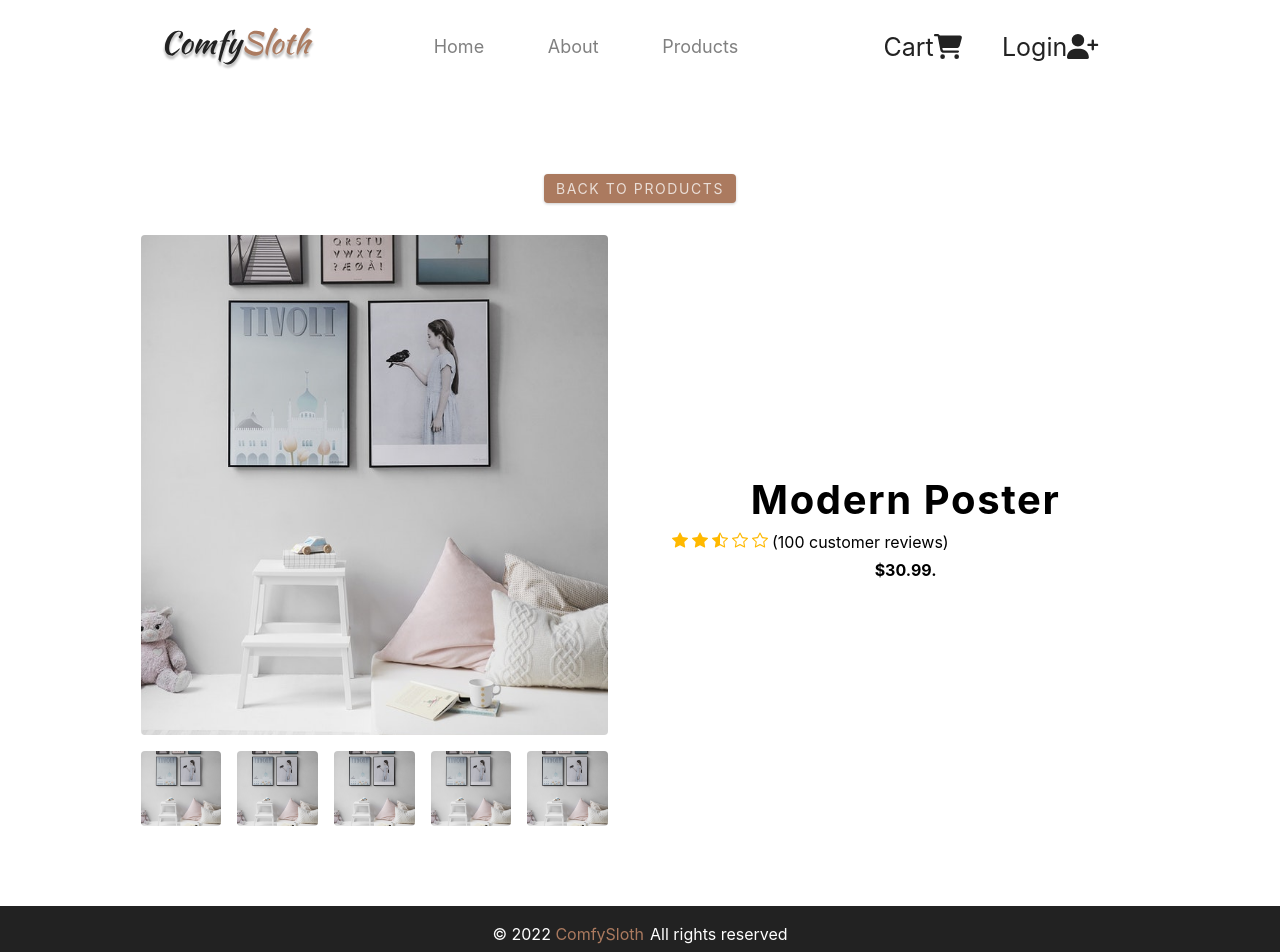
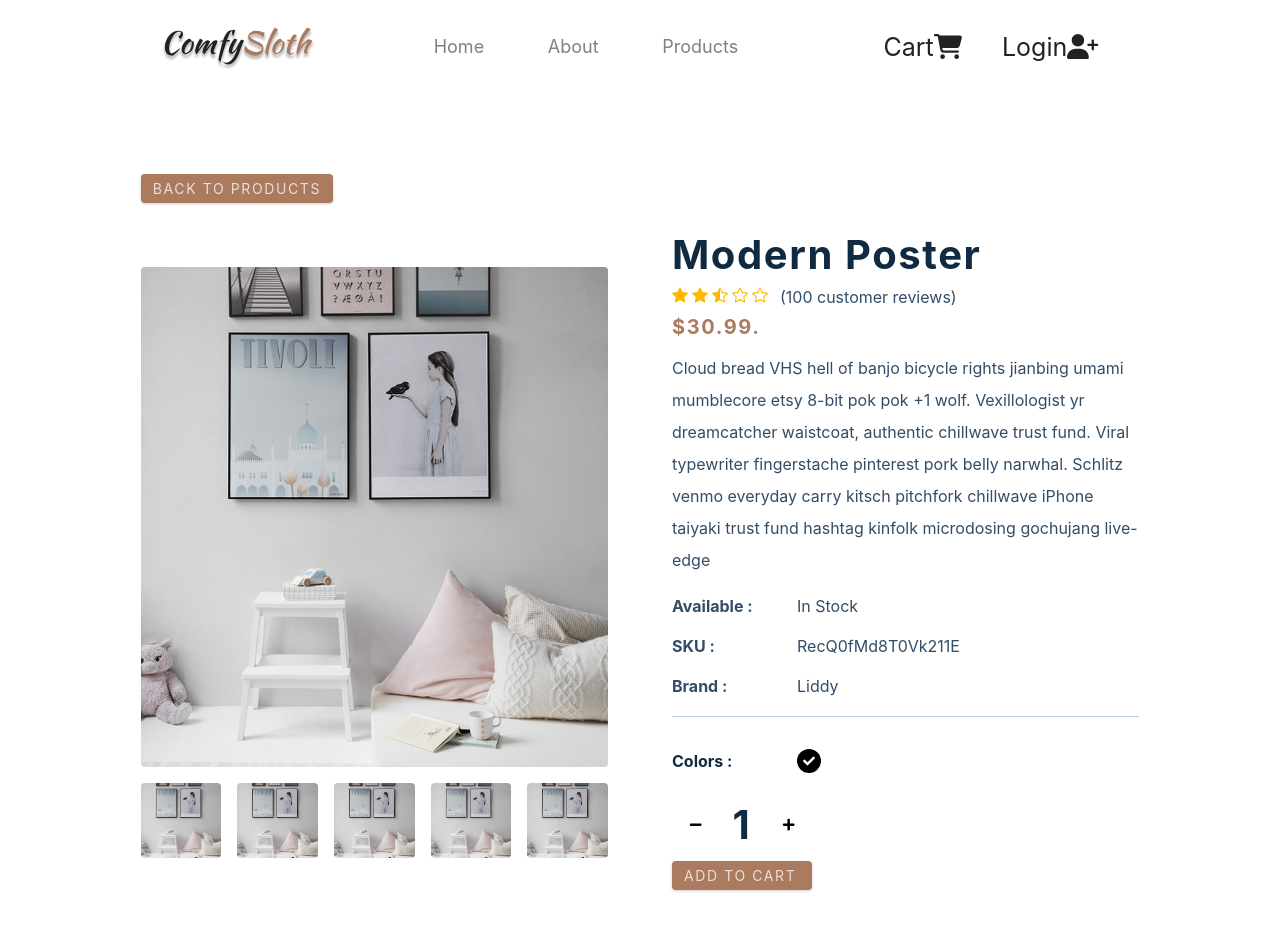
Before and after one commit to Lamie2/ComfySloth, a React (Create React App) app: page /productdetail in a window 1280 px wide. Shown: the top 952 px of the page. Built offline with nearby package versions, Linux system fonts and the light colour scheme; the HTML template or start-up script is replaced by a standard one.

Commit message:
ProductDetailUpdatedd

```diff
--- a/src/_variables.scss
+++ b/src/_variables.scss
@@ -10,3 +10,5 @@ $secondaryDark: #453227;
 $color-background-highlight: #eaded7;
 $alert-color: red;
 $dark-background: #222;
+$dark-gray:#324d67;
+$light-gray:#bcccdc;
--- a/src/pages/ProductDetail/ProductDetail.scss
+++ b/src/pages/ProductDetail/ProductDetail.scss
@@ -1,6 +1,9 @@
 
 @import '../../variables';
 
+main{
+    text-align: left;
+}
 .product-detail{
     padding: 5rem 0;
 
@@ -75,7 +78,7 @@
         h2{
             margin-bottom: 0.75rem;
             letter-spacing: 0.1rem;
-
+            color: $font-color;
 
         }
 
@@ -84,7 +87,7 @@
               align-items: center;
               margin-bottom: 0.5rem;
 
-    .stars{
+             .stars{
         display: block;
         span{
             color: rgb(255, 185, 0);
@@ -92,10 +95,150 @@
             margin-right: 0.25rem;
         }
         }
+
+        p{
+            color: $dark-gray;
+            margin-left: 0.5rem;
+            margin-bottom: 0px;
+        }
+        }
+
+
+        h5{
+            font-size: 1.25rem;
+            color: $secondary;
+            letter-spacing: 0.1rem;
+            line-height: 1.25;
+            margin-bottom: 0.75rem;
+        }
+
+        .desc{
+            line-height: 2;
+            max-width: 45em;
+            margin-bottom: 1.25rem;
+            color: $dark-gray;
+
+        }
+
+        .info{
+            text-transform: capitalize;
+            width: 300px;
+            display: grid;
+            grid-template-columns: 125px 1fr;
+            color: $dark-gray;
+            margin-bottom: 1.25rem;
+
+            span{
+                font-weight: 700;
+                color: $dark-gray;
+
+            }
+
+        }
+
+        hr{
+            border: none;
+            border-top: 1px solid $light-gray;
         }
 
 
     }
 
 
+    .AddToCart{
+        margin-top: 2rem;
+        .colors{
+            display: grid;
+    grid-template-columns: 125px 1fr;
+    align-items: center;
+    margin-bottom: 1rem;
+
+    span{
+        text-transform: capitalize;
+    font-weight: 700;
+    color: $font-color;
+    }
+
+    div{
+        display: flex;
+
+        button{
+            background: rgb(0, 0, 0);
+            opacity: 1;
+            width: 1.5rem;
+    height: 1.5rem;
+    border-radius: 50%;
+    margin-right: 0.5rem;
+    border: none;
+    cursor: pointer;
+    display: flex;
+    align-items: center;
+    justify-content: center;
+
+    svg{
+        font-size: 0.75rem;
+    color: white;
+    }
+        }
+    }
+        }
+
+        .btn-container{
+            margin-top: 2rem;
+            color: $font-color;
+
+            .amount-btns{
+                display: grid;
+                width: 140px;
+                place-items: center;
+                grid-template-columns: repeat(3, 1fr);
+                text-align: center;
+                color: $font-color;
+
+                button{
+                    background: transparent;
+                    border-color: transparent;
+                    cursor: pointer;
+                    padding: 1rem 0px;
+                    width: 2rem;
+                    height: 1rem;
+                    display: flex;
+                    align-items: center;
+                    justify-content: center;
+                }
+
+                h2{
+                    margin-bottom: 0px;
+                    color: $font-color;
+
+                }
+            }
+
+            .btn{
+                margin-top: 1rem;
+                width: 140px;
+                text-decoration: none;
+                background: $secondary;
+                border-color: transparent;
+                box-shadow: 0 1px 3px rgb(0 0 0 / 20%);
+                border-radius: 0.25rem;
+                color: $color-background-highlight;
+                cursor: pointer;
+                display: inline-block;
+                font-size: .875rem;
+                font-weight: 400;
+                padding: 0.375rem 0.75rem;
+                text-transform: uppercase;
+                letter-spacing: 0.1rem;
+                transition: all 0.3s linear;
+
+                &:hover{
+                    background-color: $secondaryLight;
+                    color: $secondaryDark;
+                }
+
+            }
+        }
+
+    }
 }
--- a/src/pages/ProductDetail/ProductDetail.tsx
+++ b/src/pages/ProductDetail/ProductDetail.tsx
@@ -46,8 +46,71 @@ export const ProductDetail = () =>{
                         </div>
 
                         <h5>$30.99.</h5>
+                        <p className='desc'>
+                        Cloud bread VHS hell of banjo bicycle rights jianbing umami mumblecore etsy 8-bit pok pok +1 wolf. Vexillologist yr dreamcatcher waistcoat, authentic chillwave trust fund. Viral typewriter fingerstache pinterest pork belly narwhal. Schlitz venmo everyday carry kitsch pitchfork chillwave iPhone taiyaki trust fund hashtag kinfolk microdosing gochujang live-edge
 
+
+                        </p>
+
+                        <p className='info'>
+                            <span>
+                            Available :
+                            </span>
+                            In Stock
+                        </p>
+
+                        <p className='info'>
+                            <span>
+                            SKU :
+                            </span>
+                            RecQ0fMd8T0Vk211E
+                        </p>
+
+                        <p className='info'>
+                            <span>
+                            Brand :
+                            </span>
+                            Liddy
+                        </p>
+
+                        <hr />
+
+                        <section className='AddToCart'>
+                      <div className="colors">
+                        <span>colors : </span>
+
+                        <div>
+                          <button>
+                          <svg stroke="currentColor" fill="currentColor" stroke-width="0" viewBox="0 0 512 512" height="1em" width="1em" xmlns="http://www.w3.org/2000/svg"><path d="M173.898 439.404l-166.4-166.4c-9.997-9.997-9.997-26.206 0-36.204l36.203-36.204c9.997-9.998 26.207-9.998 36.204 0L192 312.69 432.095 72.596c9.997-9.997 26.207-9.997 36.204 0l36.203 36.204c9.997 9.997 9.997 26.206 0 36.204l-294.4 294.401c-9.998 9.997-26.207 9.997-36.204-.001z"></path></svg>
+
+                          </button>
+                        </div>
+                      </div>
+
+                      <div className="btn-container">
+                        <div className="amount-btns">
+                          <button type='button' className='amount-btn'>
+                          <svg stroke="currentColor" fill="currentColor" stroke-width="0" viewBox="0 0 448 512" height="1em" width="1em" xmlns="http://www.w3.org/2000/svg"><path d="M416 208H32c-17.67 0-32 14.33-32 32v32c0 17.67 14.33 32 32 32h384c17.67 0 32-14.33 32-32v-32c0-17.67-14.33-32-32-32z"></path></svg>
+
+
+                          </button>
+
+                          <h2 className='amount'>1</h2>
+
+                          <button type='button' className='amount-btn'>
+                          <svg stroke="currentColor" fill="currentColor" stroke-width="0" viewBox="0 0 448 512" height="1em" width="1em" xmlns="http://www.w3.org/2000/svg"><path d="M416 208H272V64c0-17.67-14.33-32-32-32h-32c-17.67 0-32 14.33-32 32v144H32c-17.67 0-32 14.33-32 32v32c0 17.67 14.33 32 32 32h144v144c0 17.67 14.33 32 32 32h32c17.67 0 32-14.33 32-32V304h144c17.67 0 32-14.33 32-32v-32c0-17.67-14.33-32-32-32z"></path></svg>
+
+
+                          </button>
+
+                        </div>
+
+                        <a href="" className='btn'>ADD TO CART</a>
+                      </div>
                     </section>
+                    </section>
+
+
                </div>
 
 
```
